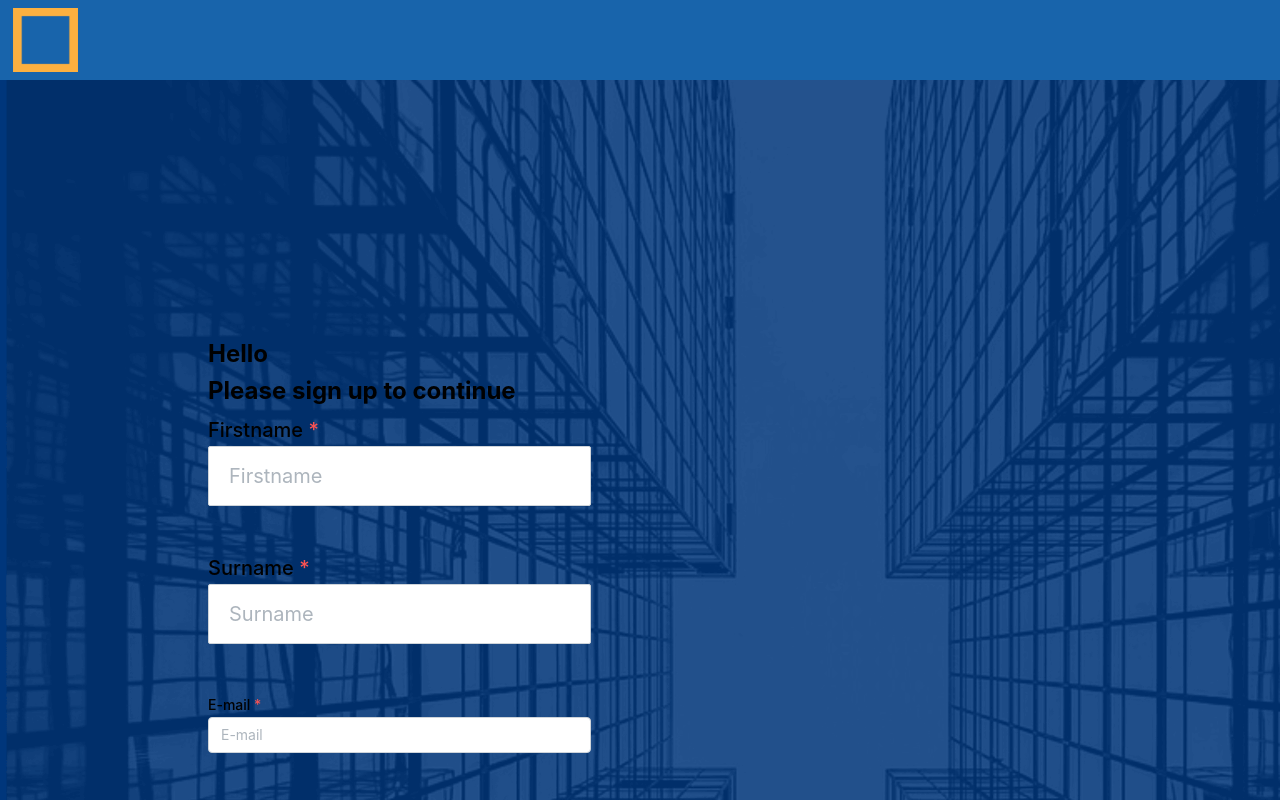
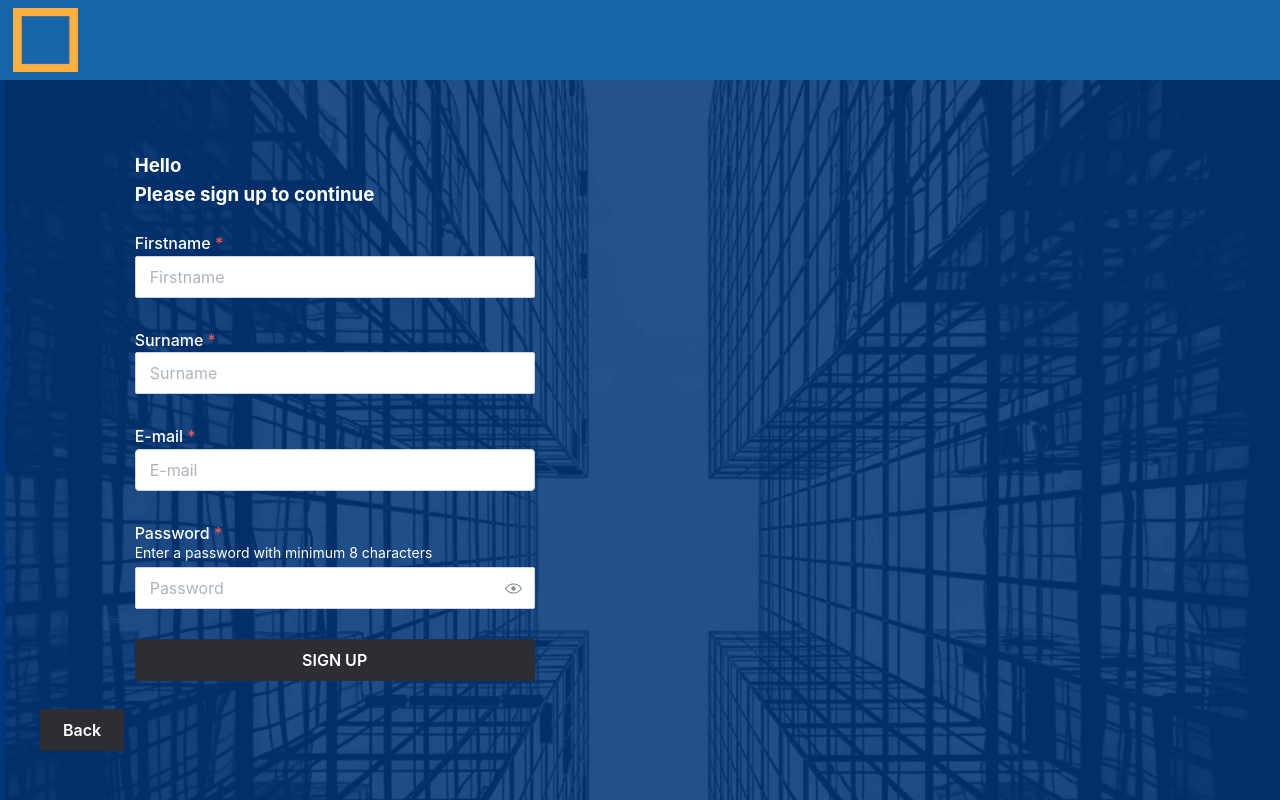
Before and after one commit to cph-il95/Front-Ux, a Next.js app: page /signup in a window 1280 px wide. Shown: the top 800 px of the page. Built offline with nearby package versions, Linux system fonts and the light colour scheme.

Commit message:
stylet bookroom, login/signup, start, booking

```diff
--- a/src/components/atoms/ButtonBackBooking.jsx
+++ b/src/components/atoms/ButtonBackBooking.jsx
@@ -7,8 +7,8 @@ export default function ButtonBackBooking() {
     <Link href="/booking/start">
     <Button
     variant="filled"
-    color="rgba(38, 18, 18, 1)"
-    size="xl"
+    color="rgba(44, 46, 51, 1)"
+    size="md"
     radius="xs"
     >Back</Button>
     </Link>
--- a/src/components/atoms/ButtonNextBooking.jsx
+++ b/src/components/atoms/ButtonNextBooking.jsx
@@ -7,8 +7,8 @@ export default function ButtonNextBooking() {
     <Link href="/booking/bookroom">
     <Button
     variant="filled"
-    color="rgba(38, 18, 18, 1)"
-    size="xl"
+    color="rgba(44, 46, 51, 1)"
+    size="md"
     radius="xs"
     style={{ marginLeft: '1000px', marginTop: '5px' }}
     >Next</Button>
--- a/src/components/atoms/ButtonViewBooking.jsx
+++ b/src/components/atoms/ButtonViewBooking.jsx
@@ -5,7 +5,7 @@ import Link from 'next/link';
 export default function ButtonViewBooking() {
   return (
     <Link href="/booking/mybookings">
-    <Button variant="filled" color="rgba(38, 18, 18, 1)" size="xl" radius="xs">VIEW MY BOOKING</Button>
+    <Button variant="filled" color="rgba(44, 46, 51, 1)" size="md" radius="xs">VIEW MY BOOKING</Button>
     </Link>
   )
 }
--- a/src/components/backgroundImage.module.css
+++ b/src/components/backgroundImage.module.css
@@ -1,7 +1,12 @@
 .background {
   background-image: url("../img/baggrund-komp.png");
-  width: auto;
-  height: auto;
+  width: 100vw;
+  height: 100vh;
+  position: fixed;
+  display: flex;
+  align-items: center;
+  justify-content: center;
   background-size: cover;
   background-repeat: no-repeat;
+
 }
--- a/src/pages/booking/index.js
+++ b/src/pages/booking/index.js
@@ -46,7 +46,7 @@ const HomePage = () => {
             display: "flex",
             justifyContent: "space-between",
             width: "95%",
-            padding: "100px",
+            padding: "0px 100px",
             paddingTop: "30px",
           }}
         >
--- a/src/pages/booking/mybookings.js
+++ b/src/pages/booking/mybookings.js
@@ -15,8 +15,11 @@ export default function mybookings() {
   }, []);
 
   return (
+    <>
     <div>
       <SeeBookings></SeeBookings>
     </div>
+
+  </>
   );
 }
--- a/src/pages/signup/index.js
+++ b/src/pages/signup/index.js
@@ -55,20 +55,20 @@ export default function Signup() {
 
   return (
     <div className={styles.background}>
-      <Stack h={1200} justify="center">
+      <Stack h={1200} justify="center" style={{width:"600px", margin:"-50px 0 0 -600px"}}>
         <Grid>
           <Grid.Col span={2}></Grid.Col>
           <div>
-            <Stack h={80}>
+            <Stack h={80} style={{color:"white"}}>
               <div>
-                <h2>Hello</h2>
-                <h2>Please sign up to continue</h2>
+                <h3>Hello</h3>
+                <h3>Please sign up to continue</h3>
               </div>
             </Stack>
-            <form onSubmit={handleSubmit}>
-              <Stack h={610} justify="space-between">
+            <form onSubmit={handleSubmit} style={{width:"400px"}} >
+              <Stack h={450} justify="space-between" >
                 <TextInput
-                  size="xl"
+                  size="md"
                   radius="xs"
                   label="Firstname"
                   placeholder="Firstname"
@@ -76,9 +76,12 @@ export default function Signup() {
                   value={firstname}
                   onChange={handleFirstnameChange}
                   required
+                  styles={{
+                    label:{color:"white"},
+                  }}
                 />
                 <TextInput
-                  size="xl"
+                  size="md"
                   radius="xs"
                   label="Surname"
                   placeholder="Surname"
@@ -86,17 +89,24 @@ export default function Signup() {
                   value={surname}
                   onChange={handleSurnameChange}
                   required
+                  styles={{
+                    label:{color:"white"},
+                  }}
                 />
                 <TextInput
                   label="E-mail"
+                  size="md"
                   placeholder="E-mail"
                   type="email"
                   value={email}
                   onChange={handleEmailChange}
                   required
+                  styles={{
+                    label:{color:"white"},
+                  }}
                 />
                 <PasswordInput
-                  size="xl"
+                  size="md"
                   radius="xs"
                   label="Password"
                   description="Enter a password with minimum 8 characters"
@@ -105,11 +115,15 @@ export default function Signup() {
                   value={password}
                   onChange={handlePasswordChange}
                   required
+                  styles={{
+                    label:{color:"white"},
+                    description:{color:"white"}
+                  }}
                 />
                 <Button
                   variant="filled"
-                  color="rgba(38, 18, 18, 1)"
-                  size="xl"
+                  color="rgba(44, 46, 51, 1)"
+                  size="md"
                   radius="xs"
                   type="submit"
                 >
@@ -118,8 +132,8 @@ export default function Signup() {
               </Stack>
             </form>
           </div>
-          <Grid.Col span={4}></Grid.Col>
-          <Stack justify="flex-end">
+          <Grid.Col span={2}></Grid.Col>
+          <Stack justify="flex-end" style={{marginTop:"20px"}}>
             <Grid.Col span={1}>
               <Link href="/login">
                 <ButtonBack />
--- a/src/styles/globals.css
+++ b/src/styles/globals.css
@@ -17,7 +17,7 @@
 
 /********************** bookroom siden starter her ****************/
 .knapFremOgTilbage {
-  margin-top: 50px;
+  margin-top: 110px;
 }
 .RoomCards1234 {
   margin: 0 50px;
```
Also changed, not shown: src/components/organisms/SeeBookings.jsx (+10 -1 lines), src/pages/booking/bookroom.js (+14 -3 lines), src/pages/booking/start.js (+4 -4 lines), src/pages/login/index.js (+17 -11 lines).
